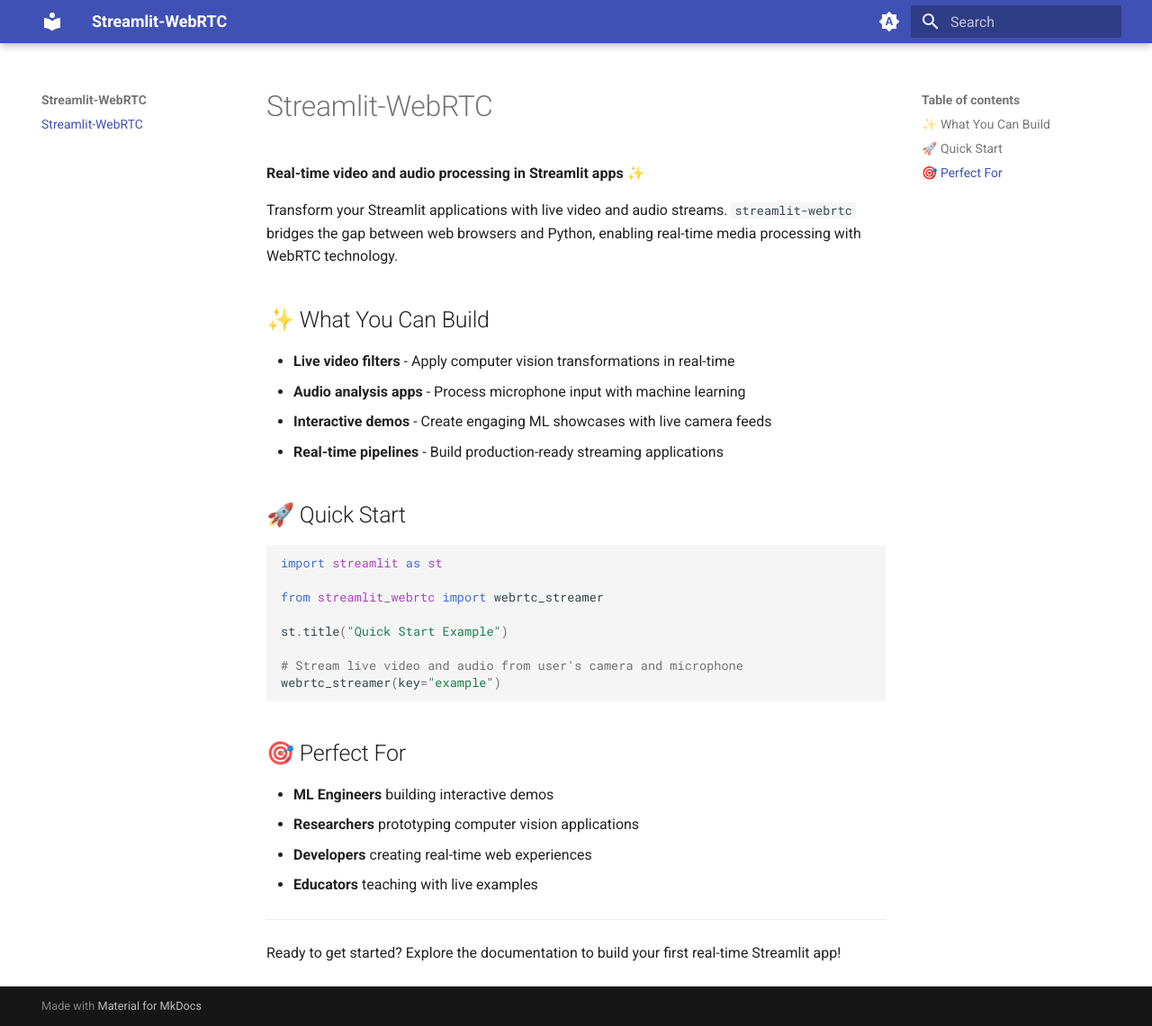
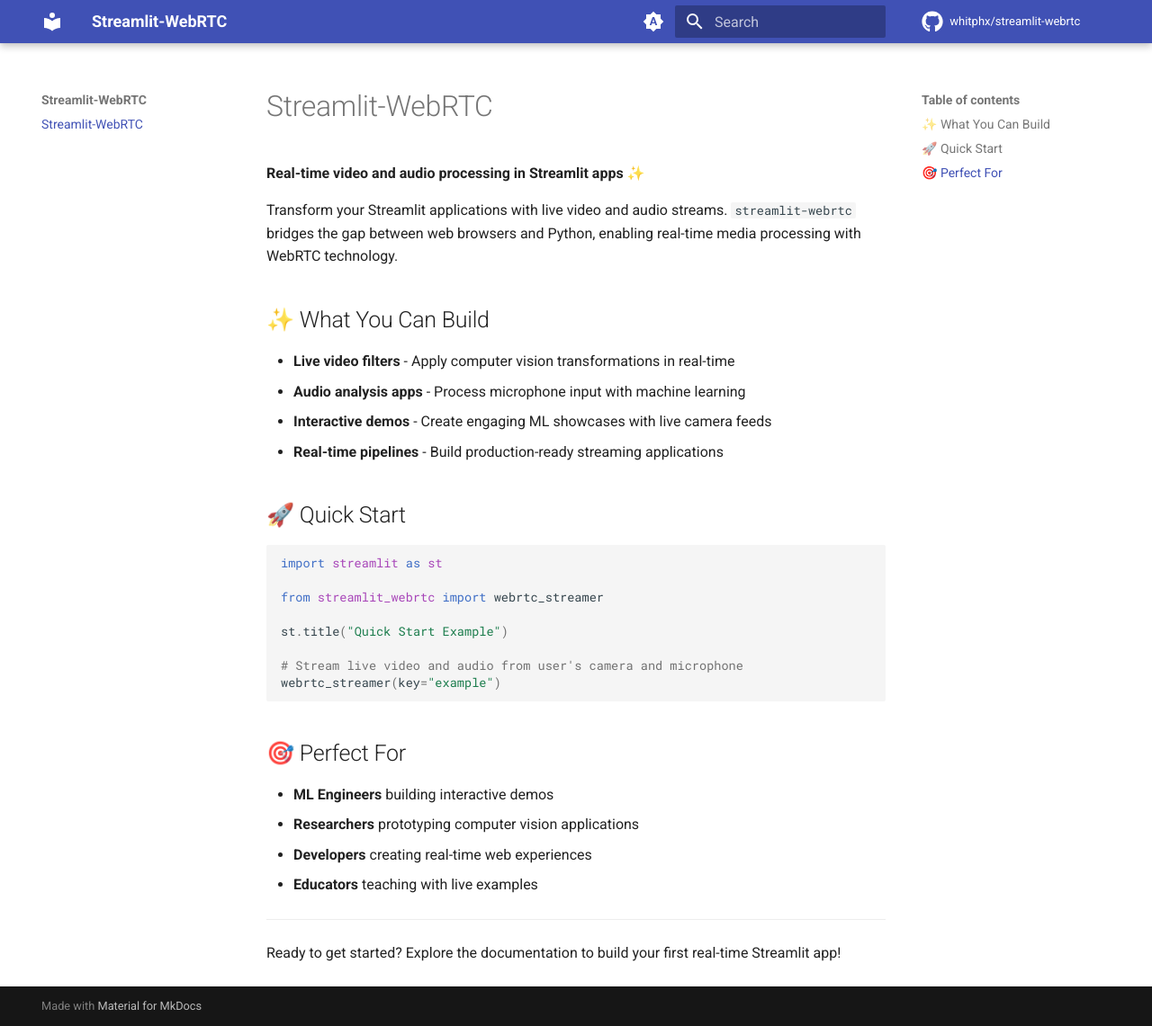
Before and after one commit to whitphx/streamlit-webrtc, an MkDocs documentation site: the page built from docs/index.md, in a window 1280 px wide and 1141 px high. Shown: the whole window at 90% size. Built offline with MkDocs 1.6.1 and Material for MkDocs 9.7.7, drawn with Linux system fonts in a browser that asks for light colours; comment, search, counter and statistics services are not loaded.

Commit message:
Set up repo link

```diff
--- a/mkdocs.yml
+++ b/mkdocs.yml
@@ -19,6 +19,11 @@
       toggle:
         icon: material/brightness-4
         name: Switch to system preference
+  icon:
+    repo: fontawesome/brands/github
+
+repo_url: https://github.com/whitphx/streamlit-webrtc
+repo_name: whitphx/streamlit-webrtc
 
 markdown_extensions:
   - pymdownx.highlight:
```
